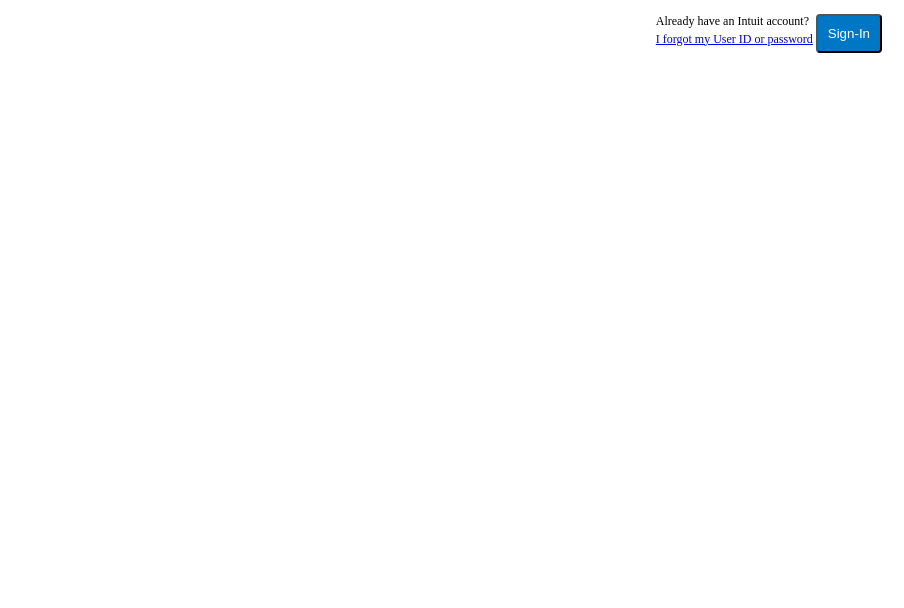
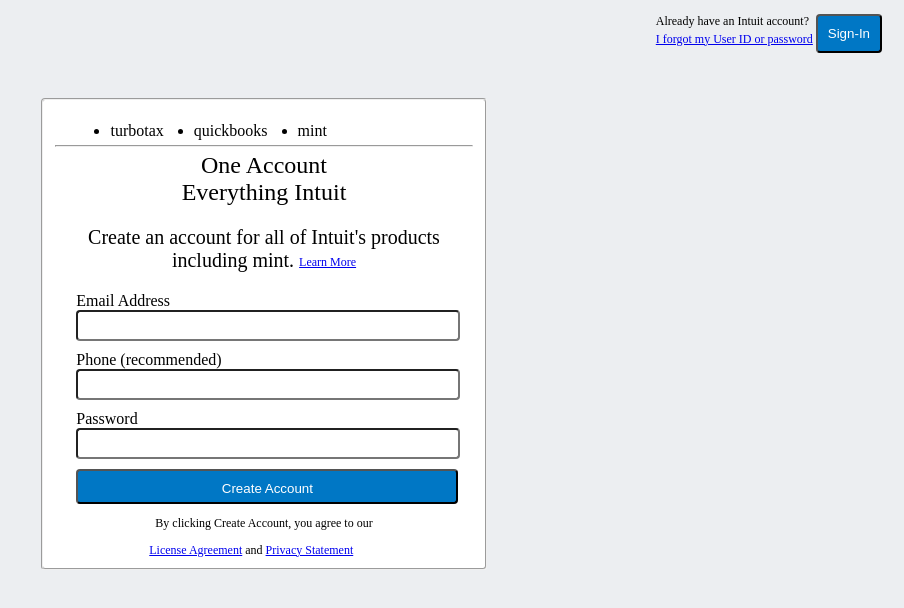
Before and after one commit to theghall/odin-mint, a plain HTML site: page index.html in a window 1280 px wide. Shown: the whole page, without its empty margins (376-1280 px from the left). Drawn offline with Linux system fonts and the light colour scheme.

Commit message:
Finish Project

```diff
--- a/assets/mint-style.css
+++ b/assets/mint-style.css
@@ -1,3 +1,11 @@
+header {
+  height: 60px;
+}
+
+body {
+  background-color: #eceef1;
+}
+
 #sign-in {
   border: none;
   float: right;
@@ -5,8 +13,8 @@
 
 #sign-in-text {
   margin: 0;
-   width: 160px;
-   float: left;
+  width: 160px;
+  float: left;
 }
 
 #sign-in-text p, a {
@@ -19,9 +27,82 @@
   float: left
 }
 
+#sign-up {
+  margin: 30px auto 0;
+  border-radius: 4px;
+  width: 33%;
+  background-color: #fff;
+}
+
+#products li {
+  float: left;
+  margin: 0 15px 5px;
+}
+
+#sign-up hr {
+  clear: both;
+  margin: 5px 0;
+}
+
+#sign-up span {
+  text-align: center;
+}
+
+#sign-up span p {
+  font-size: 24px;
+  margin: 0;
+}
+
+#sign-up-info {
+  font-size: 20px;
+  text-align: center;
+}
+
+.learn-more {
+  font-size: 12px;
+  vertical-align: middle;
+}
+
+#sign-up div {
+ width: 90%;
+ margin: 10px auto;
+}
+
+#sign-up input {
+  border-radius: 4px;
+  height: 25px;
+}
+
+#sign-up input, label {
+  width: 100%;
+  display: block;
+}
+
+#sign-up footer p {
+  font-size: 12px;
+  text-align: center;
+}
+
+#sign-up footer div {
+  font-size: 12px;
+  float: left;
+  margin: 0;
+}
+
+#sign-up footer span {
+  position: relative;
+  left: 25%;
+  margin: 0;
+}
+
 .button-primary {
   padding: 10px;
   border-radius: 4px;
   color: #fff;
   background: #0077c5;
 }
+
+#sign-up .button-primary {
+  height: 35px;
+  width: 101.8%;
+}
--- a/index.html
+++ b/index.html
@@ -17,5 +17,29 @@
         </form>
       </fieldset>
     </header>
+    <fieldset id="sign-up">
+      <ul id="products">
+        <li>turbotax</li>
+        <li>quickbooks</li>
+        <li>mint</li>
+      </ul>
+      <hr>
+      <span>
+        <p>One Account</p>
+        <p>Everything Intuit</p>
+      </span>
+      <p id="sign-up-info">Create an account for all of Intuit's products including mint.
+      <a class="learn-more" href="#">Learn More</a></p>
+      <form action="#" method="get">
+        <div><label for="email">Email Address</label><input type="email" id="email" name="email" required></div>
+        <div><label for="phone">Phone (recommended)</label><input type="phone" id="phone" name="phone"></label></div>
+        <div><label for="password">Password</label><input type="password" id="password" name="password" required></div>
+        <div><input type="submit" name="submit" value="Create Account" class="button-primary"></div>
+      </form>
+      <footer>
+        <p>By clicking Create Account, you agree to our</p>
+        <div><span><a href="#">License Agreement</a>&nbsp;and&nbsp;<a href="#">Privacy Statement</a></span></div>
+      </footer>
+    </fieldset>
   </body>
 </html>
```
Also changed, not shown: 1 other file.
